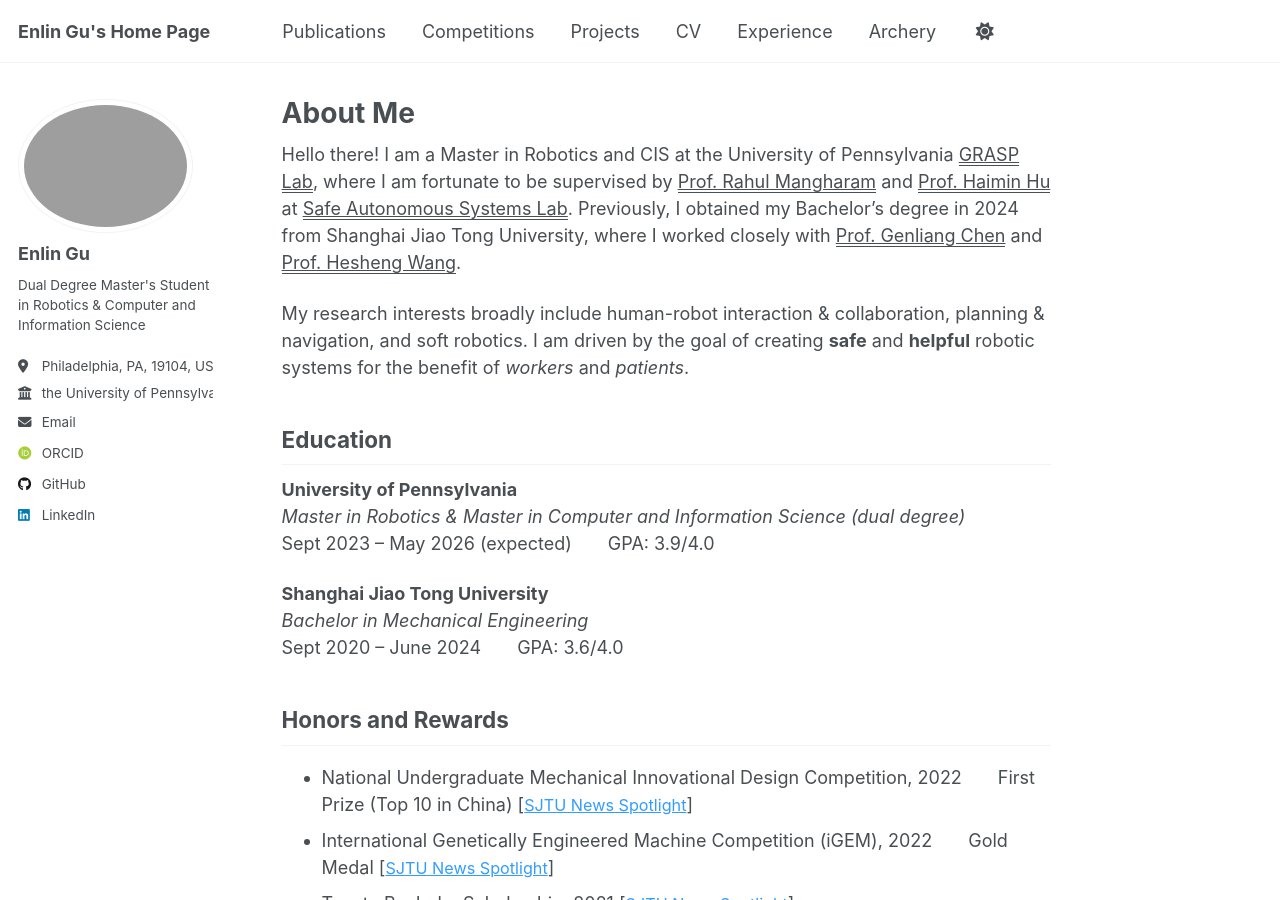
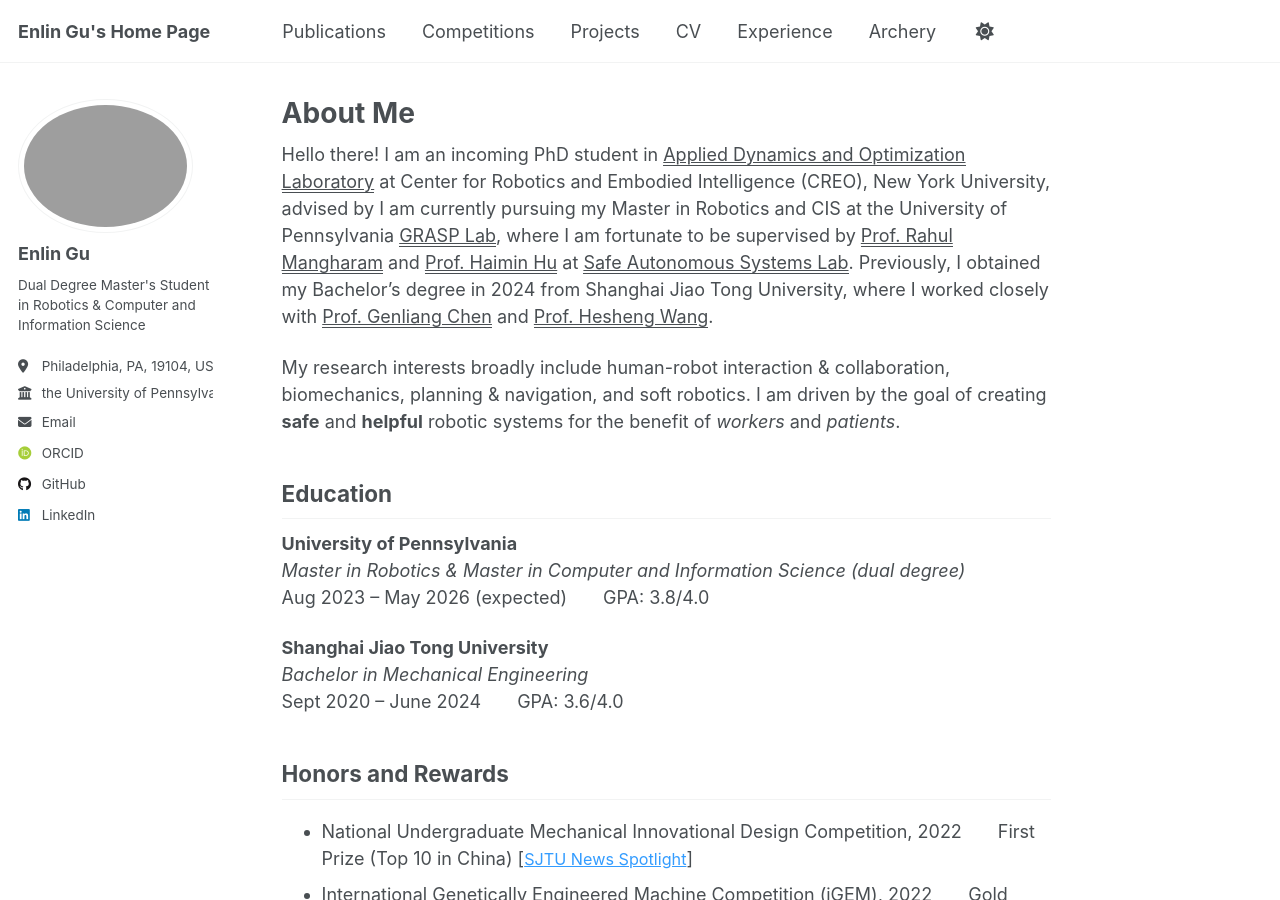
Before and after one commit to Gelrignard/gelrignard.github.io, a Jekyll site: the page built from _pages/about.md, in a window 1280 px wide and 900 px high. Built offline with Jekyll 4.4.1, drawn with Linux system fonts in a browser that asks for light colours; some web fonts are replaced; a script that is not in the unit is left out.

Commit message:
updating basic info

```diff
--- a/_pages/about.md
+++ b/_pages/about.md
@@ -7,15 +7,16 @@
   - /about.html
 ---
 <!-- ## About Me -->
-Hello there! I am a Master in Robotics and CIS at the University of Pennsylvania <u><a href="https://www.grasp.upenn.edu/">GRASP Lab</a></u>, where I am fortunate to be supervised by <u><a href="https://www.seas.upenn.edu/~rahulm/">Prof. Rahul Mangharam</a></u> and <u><a href="https://haiminhu.org/">Prof. Haimin Hu</a></u> at <u><a href="https://xlab.upenn.edu/">Safe Autonomous Systems Lab</a></u>. Previously, I obtained my Bachelor's degree in 2024 from Shanghai Jiao Tong University, where I worked closely with <u><a href="https://me.sjtu.edu.cn/en/FullTimeTeacher/chengenliang.html">Prof. Genliang Chen</a></u> and <u><a href="https://irmv.sjtu.edu.cn/wanghesheng">Prof. Hesheng Wang</a></u>.
+Hello there! I am an incoming PhD student in <u><a href="https://wp.nyu.edu/adol/">Applied Dynamics and Optimization Laboratory</a></u> at Center for Robotics and Embodied Intelligence (CREO), New York University, advised by
+I am currently pursuing my Master in Robotics and CIS at the University of Pennsylvania <u><a href="https://www.grasp.upenn.edu/">GRASP Lab</a></u>, where I am fortunate to be supervised by <u><a href="https://www.seas.upenn.edu/~rahulm/">Prof. Rahul Mangharam</a></u> and <u><a href="https://haiminhu.org/">Prof. Haimin Hu</a></u> at <u><a href="https://xlab.upenn.edu/">Safe Autonomous Systems Lab</a></u>. Previously, I obtained my Bachelor's degree in 2024 from Shanghai Jiao Tong University, where I worked closely with <u><a href="https://me.sjtu.edu.cn/en/FullTimeTeacher/chengenliang.html">Prof. Genliang Chen</a></u> and <u><a href="https://irmv.sjtu.edu.cn/wanghesheng">Prof. Hesheng Wang</a></u>.
 
-My research interests broadly include human-robot interaction & collaboration, planning & navigation, and soft robotics. I am driven by the goal of creating **safe** and **helpful** robotic systems for the benefit of *workers* and *patients*.
+My research interests broadly include human-robot interaction & collaboration, biomechanics, planning & navigation, and soft robotics. I am driven by the goal of creating **safe** and **helpful** robotic systems for the benefit of *workers* and *patients*.
 
 ## Education
 
 **University of Pennsylvania**
 *Master in Robotics & Master in Computer and Information Science (dual degree)*
-Sept 2023 – May 2026 (expected)  GPA: 3.9/4.0
+Aug 2023 – May 2026 (expected)  GPA: 3.8/4.0
 
 **Shanghai Jiao Tong University**
 *Bachelor in Mechanical Engineering*
```
